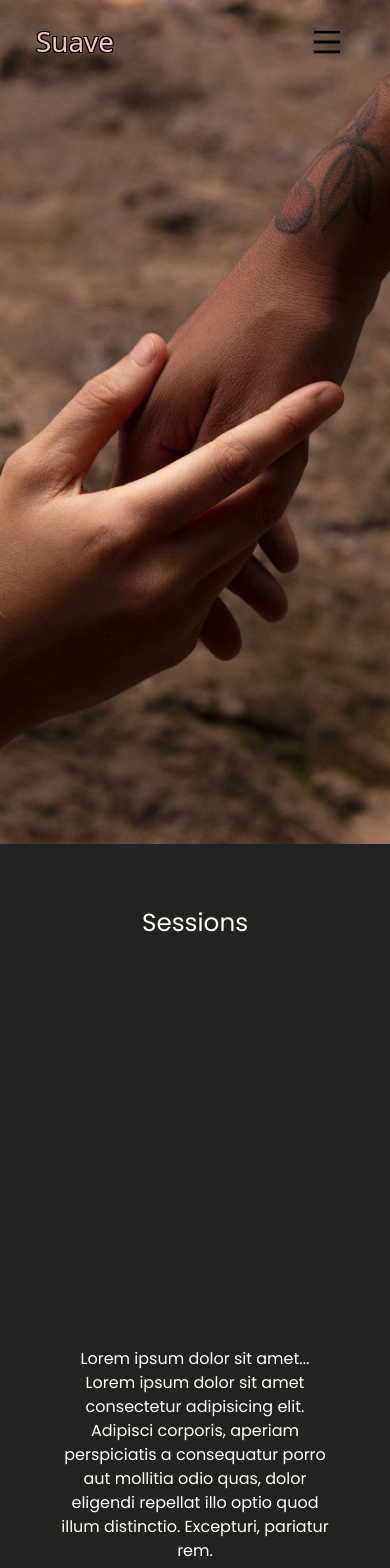
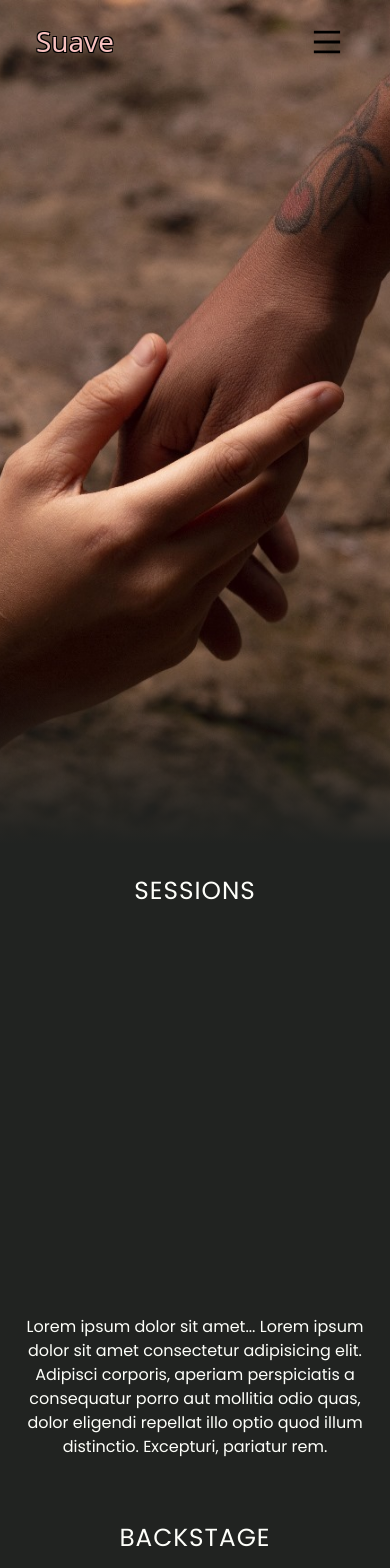
Before and after one commit to JoacoPuertas/suave-produc, a React (Vite) app: page / in a window 390 px wide. Shown: the top 1568 px of the page. Built offline with nearby package versions, Linux system fonts and the light colour scheme; a web font is replaced by a local one.

Commit message:
mobile terminado (?

```diff
--- a/src/App.css
+++ b/src/App.css
@@ -7,11 +7,23 @@
   padding: 0;
   box-sizing: border-box;
 }
+.App {
+  background-color: #212321;
+}
+
+h2 {
+  font-family: 'Poppins', sans-serif; /* O usa una fuente minimalista como 'Roboto', 'Lato' */
+  font-weight: 500; /* Resalta el título sin ser muy grueso */
+  letter-spacing: 1px; /* Añade un poco de espacio entre letras */
+  color: #fefffa; /* Un gris oscuro es más suave que el negro puro */
+  text-transform: uppercase;
+}
+
 /* Main Section Styles */
 .main-section {
   position: relative;
   height: 100vh;
-  background-image: url('./assets/julis.jpg');
+  background-image:linear-gradient(to bottom, rgba(33, 35, 33, 0) 80%, rgba(33, 35, 33, 1) 100%) ,url('./assets/julis.jpg');
   background-size: cover;
   background-position: center;
   background-repeat: no-repeat;
@@ -20,13 +32,24 @@
 .session {
   background-color: #212321;
   color: #fefffa;
-  padding: 3rem;
 }
 
 .session h2 {
   text-align: center;
 }
 
+.ratio {
+  height: 40vh;
+  max-width: '100%';
+}
+
 .backstage {
   background-color: #212321;
 }
+
+@media (min-width: 991px){
+  .ratio {
+    height: 80vh;
+    max-width: 70%;
+  }
+}
--- a/src/App.jsx
+++ b/src/App.jsx
@@ -20,10 +20,10 @@ function App() {
         <Navegator />
       </main>
 
-      <section className='session px-5 py-3'>
-        <h2 className='text-center my-5 mb-lg-4'>Sessions</h2>
+      <section className='session px-2 py-3'>
+        <h2 className='text-center mb-5 mt-3'>Sessions</h2>
         <div className="container text-center">
-          <div className="ratio mx-auto" style={{ height: '40vh', maxWidth: '100%' }}>
+          <div className="ratio mx-auto">
             <lite-youtube videoid="Rzf5Cd-XRzU"></lite-youtube>
           </div>
           <p className='fs-6 mt-4'>
--- a/src/components/Backstage.css
+++ b/src/components/Backstage.css
@@ -2,7 +2,13 @@
     background-color: #212321;
     color: #fefffa;
   }
-
+h2 {
+  font-family: 'Poppins', sans-serif; /* O usa una fuente minimalista como 'Roboto', 'Lato' */
+  font-weight: 500; /* Resalta el título sin ser muy grueso */
+  letter-spacing: 1px; /* Añade un poco de espacio entre letras */
+  color: #fefffa; /* Un gris oscuro es más suave que el negro puro */
+  text-transform: uppercase;
+}
   .gallery-item {
     background-size: cover;
     background-position: center;
--- a/src/components/Backstage.jsx
+++ b/src/components/Backstage.jsx
@@ -15,7 +15,7 @@ import Suave7 from '../assets/Fotos/Suave7.jpg';
 function Backstage() {
   return (
     <Container fluid className="backstage p-3">
-      <h2 className='text-center mb-4'>Backstage</h2>
+      <h2 className='text-center mb-5'>Backstage</h2>
       <Row>
         {/* Imagen principal que ocupa dos filas */}
         <Col xs={12} md={4} className="gallery-item gallery-item-large" style={{ backgroundImage: `url(${Suave0})` }}></Col>
--- a/src/components/Footer.css
+++ b/src/components/Footer.css
@@ -11,7 +11,8 @@
 
 .footer-link {
   color: #fefffa;
-  margin: 0 5px;
+  margin: 0;
+  padding: 0 10px;
 }
 
 .footer-link:hover {
```
